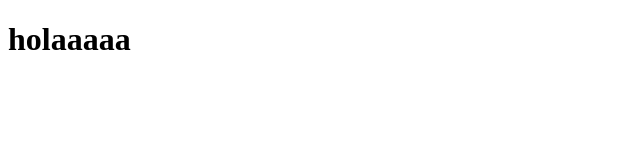
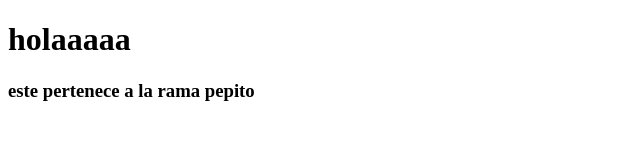
Before and after one commit to Ceciliafunes/aprendiendo-git-hub, a plain HTML site: page index.html in a window 1280 px wide. Shown: the whole page, without its empty margins (0-640 px from the left). Drawn offline with Linux system fonts and the light colour scheme.

Commit message:
en pepito se sumo h3

```diff
--- a/index.html
+++ b/index.html
@@ -7,6 +7,6 @@
 </head>
 <body>
     <h1>holaaaaa</h1>
-
+    <h3>este pertenece a la rama pepito</h3>
 </body>
 </html>
```
